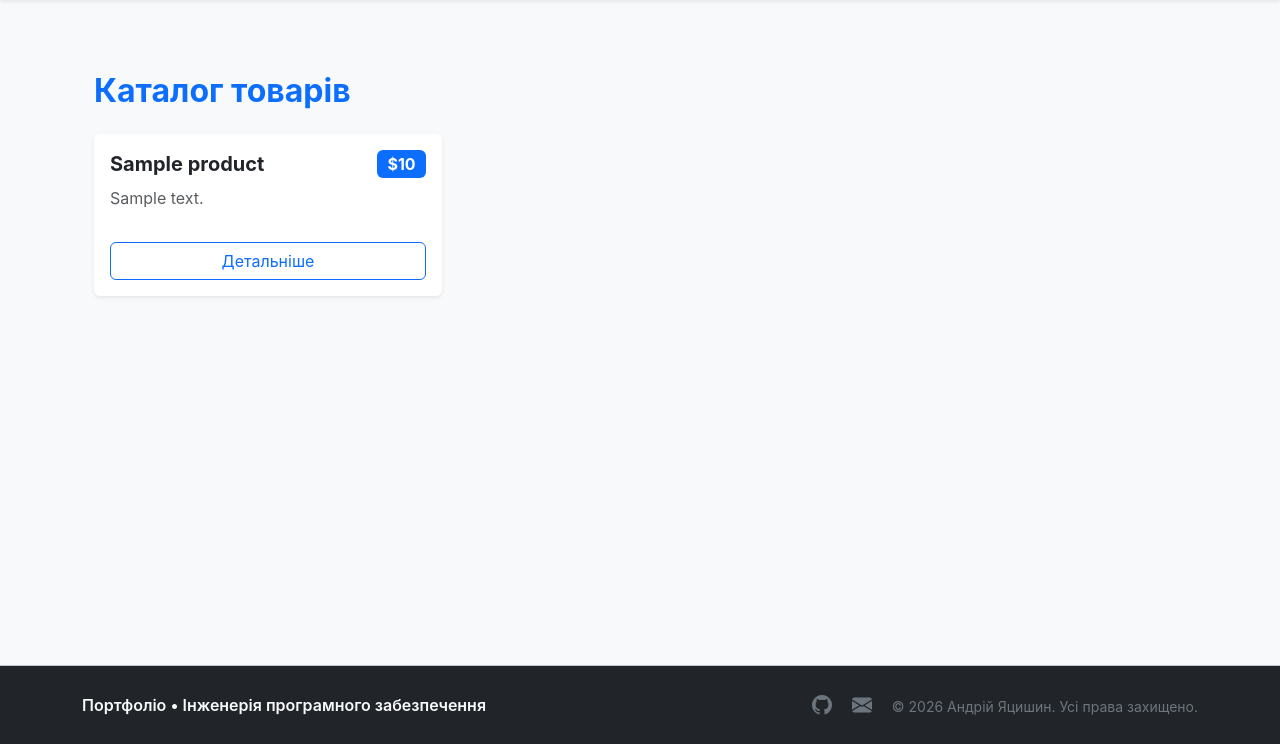
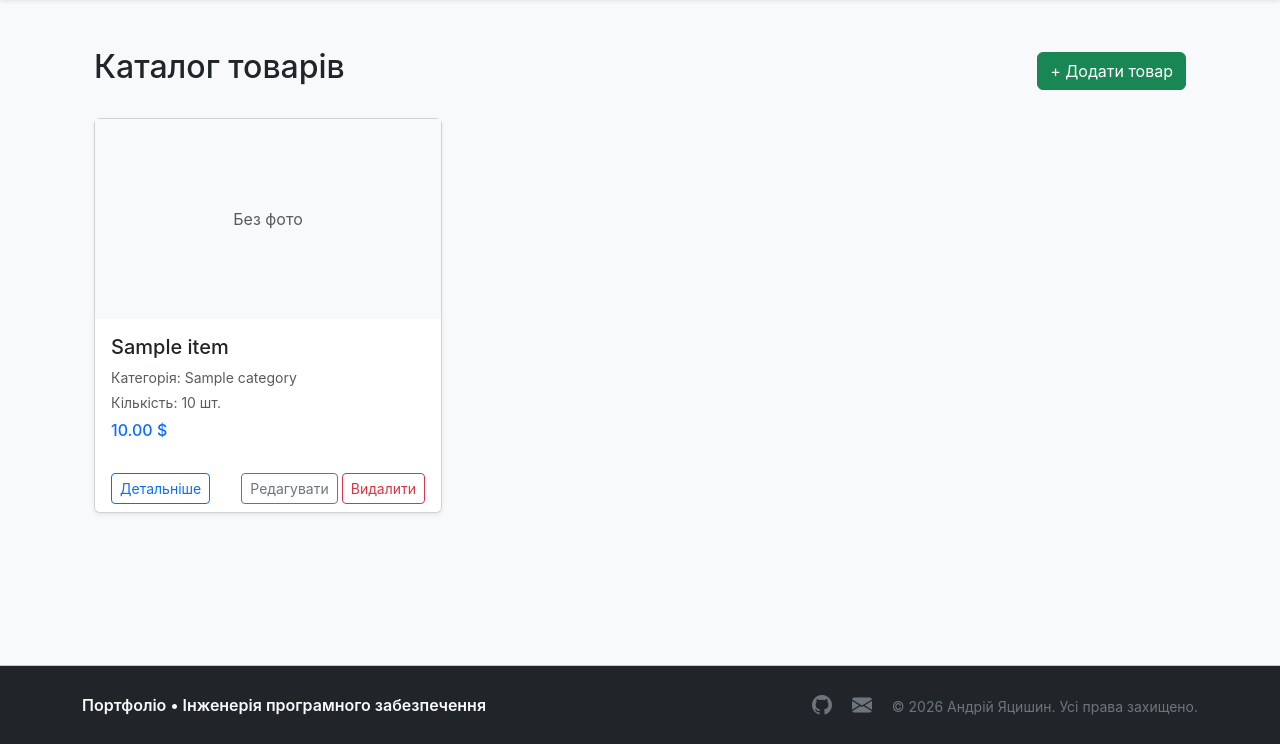
Before and after one commit to Laf0s/flask-app-lab, a Flask app: template app/products/templates/products/products.html in a window 1280 px wide. Shown: the part 56-800 px from the top of the page. Run offline with Flask 3, Linux system fonts and the light colour scheme; the template is opened without the code that fills it: most values are stand-ins (such as "Sample title", 1, 10 or a date in 2020).

Commit message:
feat(products): implement CRUD views, templates and PRG pattern

```diff
--- a/app/products/templates/products/products.html
+++ b/app/products/templates/products/products.html
@@ -1,29 +1,47 @@
-{% extends 'base.html' %}
-
-{% block title %}Список товарів | Андрій Яцишин{% endblock %}
+{% extends "base.html" %}
 
 {% block content %}
-<div class="container py-5">
-    <h2 class="mb-4 fw-bold text-primary">Каталог товарів</h2>
-    <div class="row g-4">
-        {% for product in products %}
-        <div class="col-md-4">
-            <div class="card h-100 shadow-sm border-0">
-                <div class="card-body d-flex flex-column">
-                    <div class="d-flex justify-content-between align-items-center mb-2">
-                        <h5 class="card-title fw-bold mb-0">{{ product.name }}</h5>
-                        <span class="badge bg-primary fs-6">${{ product.price }}</span>
+<div class="container py-4">
+    <div class="d-flex justify-content-between align-items-center mb-4">
+        <h2>Каталог товарів</h2>
+        <a href="{{ url_for('products.add_product_view') }}" class="btn btn-success">+ Додати товар</a>
+    </div>
+
+    {% if not products %}
+        <div class="alert alert-info text-center py-4">
+            Товарів поки немає в наявності. Натисніть «Додати товар», щоб створити перший запис.
+        </div>
+    {% else %}
+        <div class="row row-cols-1 row-cols-md-3 g-4">
+            {% for item in products %}
+            <div class="col">
+                <div class="card h-100 shadow-sm">
+                    {% if item.image %}
+                        <img src="{{ url_for('static', filename=item.image) }}" class="card-img-top" alt="{{ item.name }}" style="height: 200px; object-fit: cover;">
+                    {% else %}
+                        <div class="bg-light d-flex align-items-center justify-content-center text-muted" style="height: 200px;">
+                            <span>Без фото</span>
+                        </div>
+                    {% endif %}
+                    <div class="card-body d-flex flex-column">
+                        <h5 class="card-title">{{ item.name }}</h5>
+                        <p class="card-text text-muted small mb-1">Категорія: {{ item.category }}</p>
+                        <p class="card-text text-muted small mb-2">Кількість: {{ item.quantity }} шт.</p>
+                        <h6 class="text-primary mt-auto">{{ "%.2f"|format(item.price) }} $</h6>
                     </div>
-                    <p class="card-text text-muted flex-grow-1">
-                        {{ product.content }}
-                    </p>
-                    <a href="{{ url_for('products.detail_product', product_id=product.id) }}" class="btn btn-outline-primary mt-3">
-                        Детальніше
-                    </a>
+                    <div class="card-footer bg-white border-top-0 d-flex justify-content-between">
+                        <a href="{{ url_for('products.detail_product', product_id=item.id) }}" class="btn btn-sm btn-outline-primary">Детальніше</a>
+                        <div class="d-flex gap-1">
+                            <a href="{{ url_for('products.edit_product_view', product_id=item.id) }}" class="btn btn-sm btn-outline-secondary">Редагувати</a>
+                            <form action="{{ url_for('products.delete_product_view', product_id=item.id) }}" method="POST" onsubmit="return confirm('Видалити цей товар?');">
+                                <button type="submit" class="btn btn-sm btn-outline-danger">Видалити</button>
+                            </form>
+                        </div>
+                    </div>
                 </div>
             </div>
+            {% endfor %}
         </div>
-        {% endfor %}
-    </div>
+    {% endif %}
 </div>
 {% endblock %}
```
Also changed, not shown: app/products/templates/products/detail_product.html (+30 -15 lines), app/products/templates/products/product_form.html (added, +44 -0 lines), app/products/views.py (+61 -26 lines).
